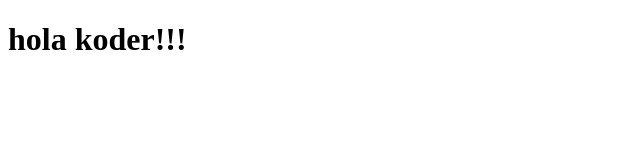
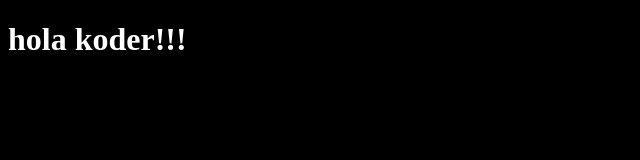
Before and after one commit to ROR2022/pruebaTallerGit, a plain HTML site: page src/index.html in a window 1280 px wide. Shown: the whole page, without its empty margins (0-640 px from the left). Drawn offline with Linux system fonts and the light colour scheme.

Commit message:
segunda version

```diff
--- /dev/null
+++ b/css/style.css
@@ -0,0 +1,4 @@
+body{
+  background-color: black;
+  color: white;
+}
--- a/src/index.html
+++ b/src/index.html
@@ -4,6 +4,7 @@
   <meta charset="UTF-8">
   <meta http-equiv="X-UA-Compatible" content="IE=edge">
   <meta name="viewport" content="width=device-width, initial-scale=1.0">
+  <link rel="stylesheet" href="../css/style.css">
   <title>Document</title>
 </head>
 <body>
```
